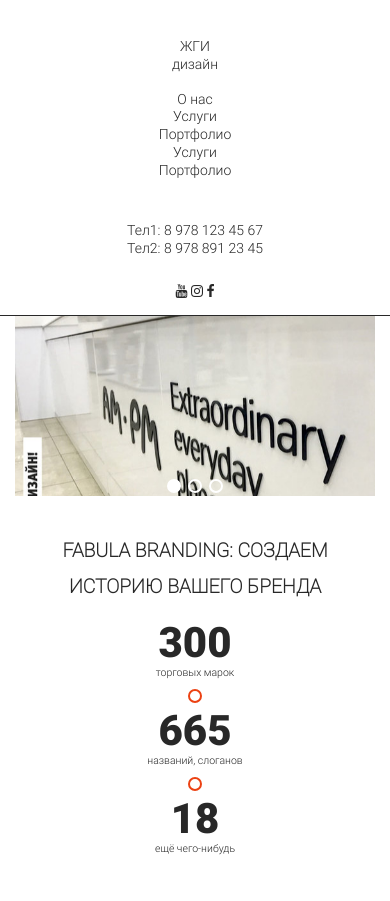
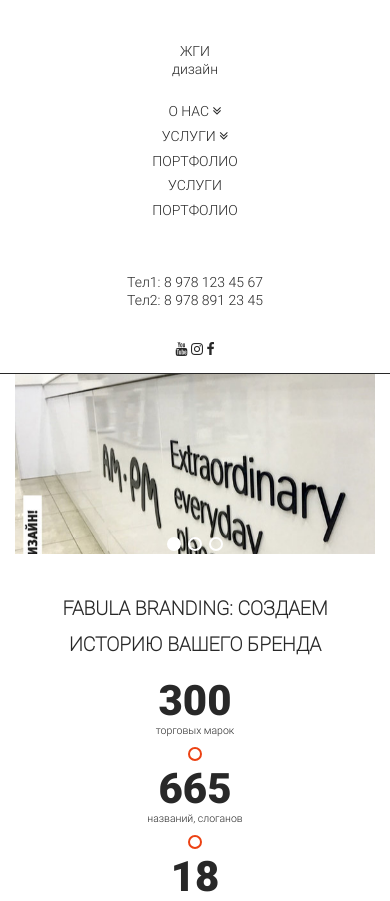
Before and after one commit to vovkaSviter/ZD, a PHP site: page /main.html in a window 390 px wide. Shown: the top 901 px of the page. Run offline with PHP 8.4, Linux system fonts and the light colour scheme.

Commit message:
nav in progress...

```diff
--- a/markup/css/_colourscheme.sass
+++ b/markup/css/_colourscheme.sass
@@ -1,4 +1,5 @@
 $bGray: #282828
+$bGrayLight: #e7e5e7
 $bOrange: #ec4112
 
 $bWhite: white
--- a/markup/css/_reset.sass
+++ b/markup/css/_reset.sass
@@ -9,6 +9,7 @@
 
 ul
   list-style: none
+  padding-left: 0
 
 input, textarea
   outline: none
--- a/markup/css/_xs&sm.sass
+++ b/markup/css/_xs&sm.sass
@@ -18,6 +18,21 @@
   .navList
     @media screen and (max-width: $xs)
       display: block
+      li
+        @media screen and (max-width: $xs)
+          margin-bottom: .5rem
+          margin-top: .5rem
+    .innerList.xSmall
+      @media screen and (max-width: $xs)
+        display: none
+        background: $bGrayLight
+        a
+          @media screen and (max-width: $xs)
+            font-size: .75rem
+            line-height: 1rem
+            &:hover
+              @media screen and (max-width: $xs)
+                color: $bOrange
 
 //  c. Portfolio
 .portfolio
--- a/markup/css/zhgi.css
+++ b/markup/css/zhgi.css
@@ -51,41 +52,41 @@
 body {
   font-family: RobotoLight;
   font-size: 1rem;
-  line-height: 1.2777778rem; }
+  line-height: 1.27778rem; }
 
 h1 {
-  font-size: 2.8333333rem;
-  line-height: 3.8333333rem;
-  margin-top: 1.2777778rem;
-  margin-bottom: 2.5555556rem; }
+  font-size: 2.83333rem;
+  line-height: 3.83333rem;
+  margin-top: 1.27778rem;
+  margin-bottom: 2.55556rem; }
 
 h2 {
   font-size: 2rem;
-  line-height: 2.5555556rem;
-  margin-top: 1.2777778rem;
+  line-height: 2.55556rem;
+  margin-top: 1.27778rem;
   margin-bottom: 0; }
 
 h3 {
-  font-size: 1.3888889rem;
-  line-height: 2.5555556rem;
-  margin-top: 1.2777778rem;
+  font-size: 1.38889rem;
+  line-height: 2.55556rem;
+  margin-top: 1.27778rem;
   margin-bottom: 0; }
 
 h4 {
   font-size: 1rem;
-  line-height: 1.2777778rem;
-  margin-top: 1.2777778rem;
+  line-height: 1.27778rem;
+  margin-top: 1.27778rem;
   margin-bottom: 0; }
 
 h5, h6 {
   font-size: 1rem;
-  line-height: 1.2777778rem;
-  margin-top: 1.2777778rem;
+  line-height: 1.27778rem;
+  margin-top: 1.27778rem;
   margin-bottom: 0; }
 
 p, ul, ol, pre, table, blockquote {
   margin-top: 0;
-  margin-bottom: 1.2777778rem; }
+  margin-bottom: 1.27778rem; }
 
 ul ul, ol ol, ul ol, ol ul {
   margin-top: 0;
@@ -110,6 +111,8 @@
   nav.siteNav .navList {
     display: flex;
     justify-content: space-between; }
+    nav.siteNav .navList a {
+      text-transform: uppercase; }
 
 .marryGoRound .stub {
   background-image: url("../imgs/mgrReception.jpg");
@@ -421,6 +423,23 @@
 @media screen and (max-width: 768px) {
   nav.siteNav .navList {
     display: block; } }
+  @media screen and (max-width: 768px) and (max-width: 768px) {
+    nav.siteNav .navList li {
+      margin-bottom: 0.5rem;
+      margin-top: 0.5rem; } }
+
+@media screen and (max-width: 768px) {
+  nav.siteNav .navList .innerList.xSmall {
+    display: none;
+    background: #e7e5e7; } }
+  @media screen and (max-width: 768px) and (max-width: 768px) {
+    nav.siteNav .navList .innerList.xSmall a {
+      font-size: 0.75rem;
+      line-height: 1rem; } }
+
+  @media screen and (max-width: 768px) and (max-width: 768px) and (max-width: 768px) {
+    nav.siteNav .navList .innerList.xSmall a:hover {
+      color: #ec4112; } }
 
 .portfolio .digit {
   margin-bottom: 2rem; }
--- a/markup/css/zhgi.sass
+++ b/markup/css/zhgi.sass
@@ -32,6 +32,8 @@
   .navList
     display: flex
     justify-content: space-between
+    a
+      text-transform: uppercase
 
 //  c. MarryGoRound
 .marryGoRound
@@ -87,6 +89,7 @@
     font-family: RobotoBlack
     font-size: 3rem
     line-height: 3rem
+    text-align: center
     text-align: center
   .thinDig
     font-size: .75rem
@@ -327,7 +330,6 @@
     h4
       text-transform: uppercase
     ul
-      padding: 0
       li
         margin-top: .25rem
         margin-bottom: .25rem
--- a/markup/js/zhgi.js
+++ b/markup/js/zhgi.js
@@ -53,6 +53,17 @@
         });
     });
 
+    //innerList behaviour
+    $(function(){
+        var trigger = $('.innerListTrigger');
+        //var innerList = $('');
+        trigger.click(function(){
+            $(this).toggleClass('fa-angle-double-down fa-angle-double-up');
+            $(this).next().slideToggle();
+        });
+
+    });
+
 
     console.log('JQ is here');
 });
--- a/markup/main.html
+++ b/markup/main.html
@@ -25,8 +25,26 @@
                     </div>
 
                     <ul class="navList col-xs-12 col-md-5 pull-left">
-                        <li><a href="#">О нас</a></li>
-                        <li><a href="#">Услуги</a></li>
+                        <li><a href="#">О нас</a>
+                            <i class="fa fa-angle-double-down hidden-md hidden-lg xSmall innerListTrigger"></i>
+                            <ul class="hidden-md hidden-lg innerList xSmall">
+                                <li><a href="#">Наша команда</a></li>
+                                <li><a href="#">Наша помада</a></li>
+                                <li><a href="#">Наша Гренада</a></li>
+                            </ul>
+                        </li>
+                        <li><a href="#">Услуги</a>
+                            <i class="fa fa-angle-double-down hidden-md hidden-lg xSmall innerListTrigger"></i>
+                            <ul class="hidden-md hidden-lg innerList xSmall">
+                                <li><a href="#">эстетическое воздействие</a></li>
+                                <li><a href="#">выбирает стиль</a></li>
+                                <li><a href="#">Строфоид</a></li>
+                                <li><a href="#">доступна</a></li>
+                                <li><a href="#">Синхрония прекрасно</a></li>
+                                <li><a href="#">полустишие</a></li>
+                                <li><a href="#">конкретный подтекст</a></li>
+                            </ul>
+                        </li>
                         <li><a href="#">Портфолио</a></li>
                         <li><a href="#">Услуги</a></li>
                         <li><a href="#">Портфолио</a></li>
```
Also changed, not shown: other parts of markup/css/zhgi.css (+12 -12 lines), 1 other file. Lines whose indentation alone changed are shown as unchanged.
